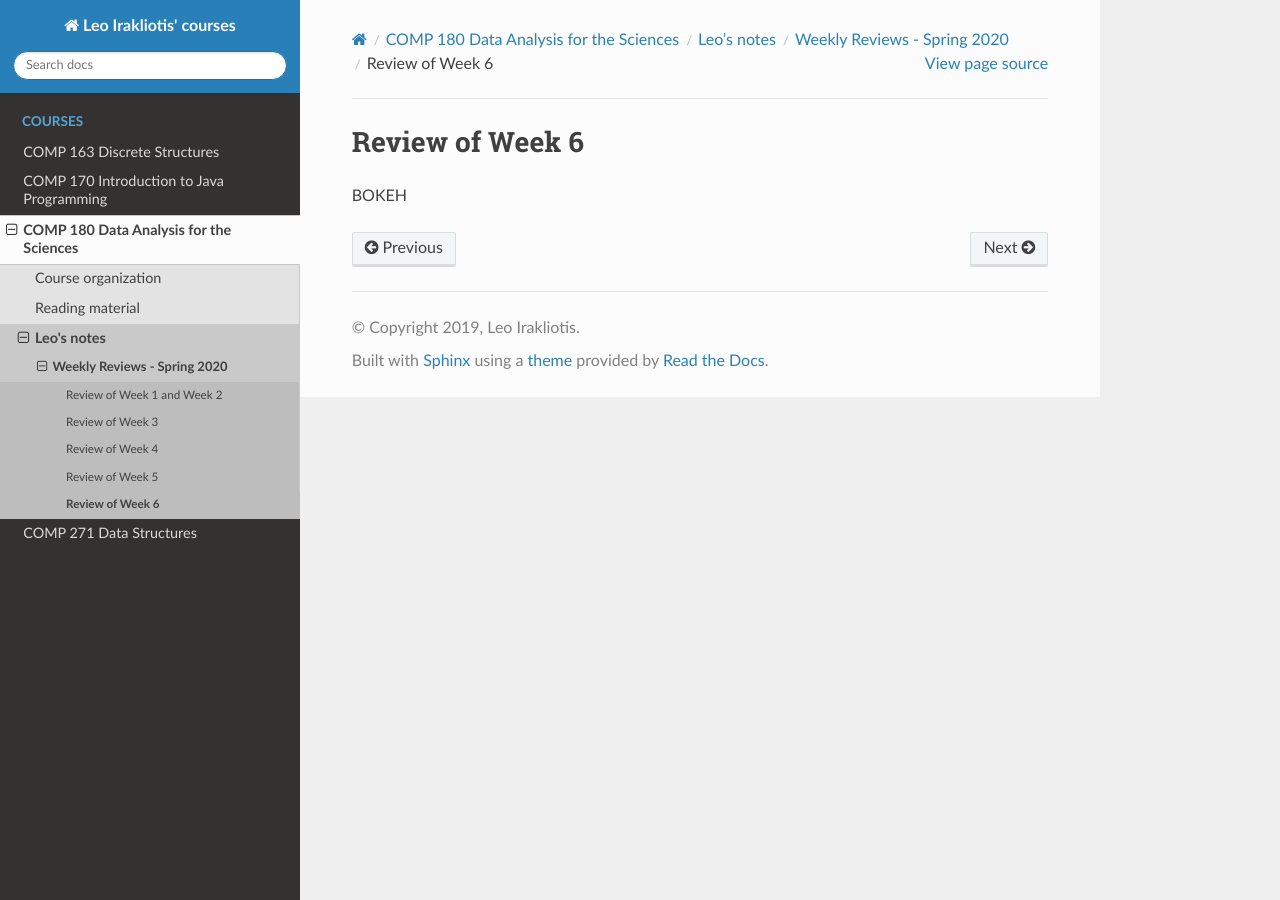
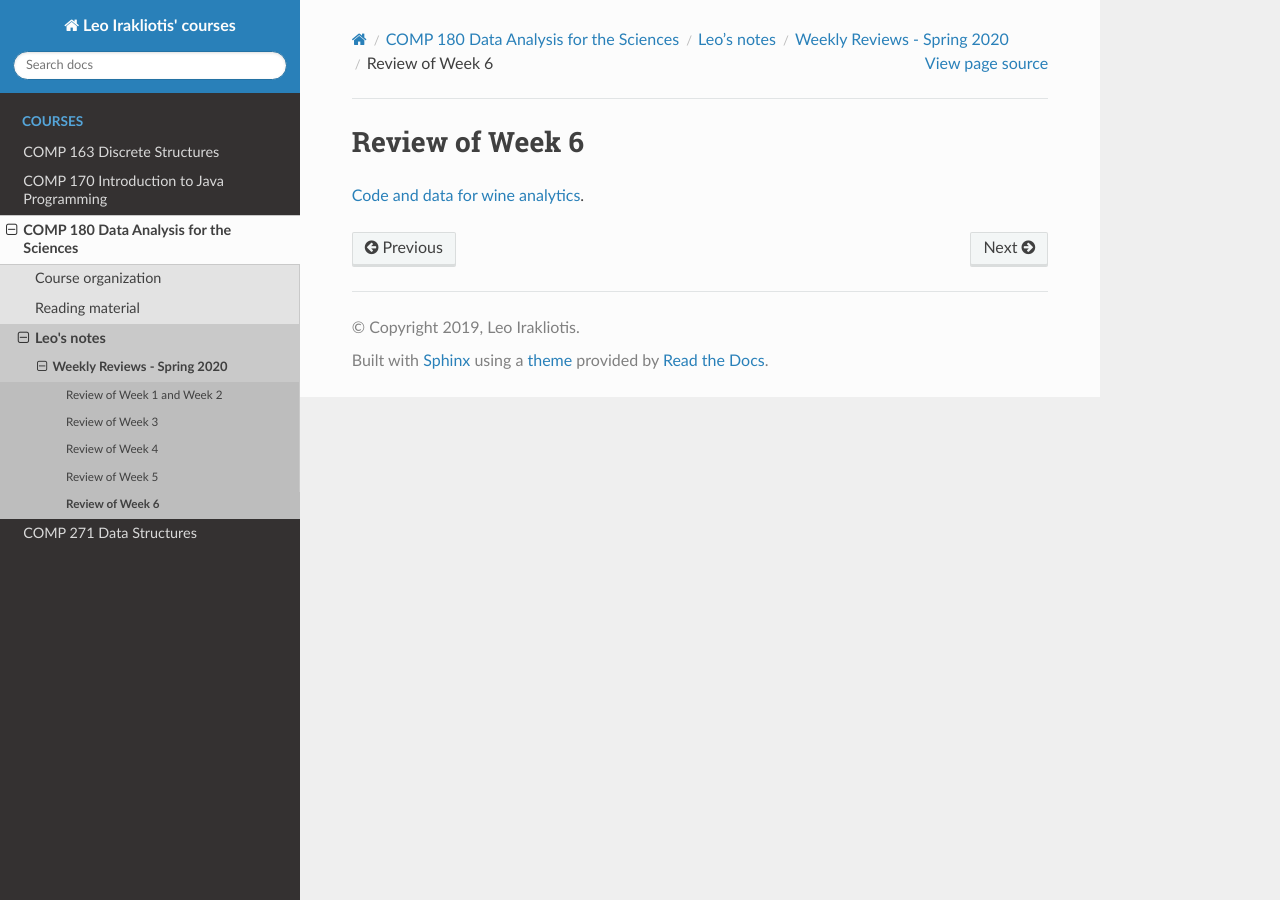
Before and after one commit to sleepyjaree/cdp, a Sphinx documentation site: the page built from source/COMP180/2020Spring/week6.rst, in a window 1280 px wide. Built offline with Sphinx 7.4.7 and the Read the Docs theme 2.0.0, drawn with Linux system fonts in a browser that asks for light colours.

Commit message:
Updated week 6 for COMP 180

```diff
--- a/source/COMP180/2020Spring/week6.rst
+++ b/source/COMP180/2020Spring/week6.rst
@@ -2,4 +2,4 @@
 Review of Week 6
 =======================================================
 
-BOKEH
+`Code and data for wine analytics <https://github.com/lgreco/cdp/tree/master/source/COMP180/code/Wines>`_.
```
